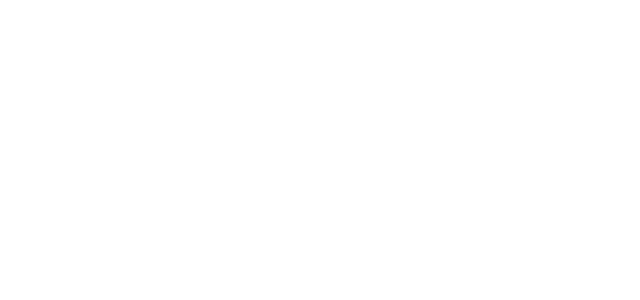
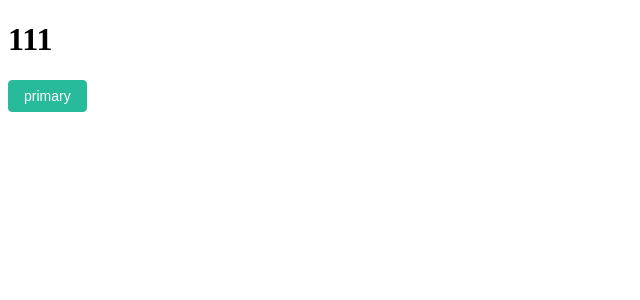
Before and after one commit to linjiang22/fresh-Shop, a Vue app: page / in a window 1280 px wide. Shown: the top 300 px of the page, without its empty margins (0-640 px from the left). Built offline with nearby package versions, Linux system fonts and the light colour scheme.

Commit message:
feat: 初始化

```diff
--- a/src/App.vue
+++ b/src/App.vue
@@ -1,7 +1,11 @@
 <template>
-  <div></div>
+  <Test></Test>
+  <el-button type="primary">primary</el-button>
 </template>
 
-<script setup lang="js"></script>
+<script setup lang="js">
+import { RouterLink } from 'vue-router';
+import Test from '@/components/Test.vue'
+</script>
 
 <style scoped lang="scss"></style>
--- /dev/null
+++ b/src/components/Test.vue
@@ -0,0 +1,9 @@
+<template>
+  <div>
+    <h1>111</h1>
+  </div>
+</template>
+
+<script setup lang="ts"></script>
+
+<style scoped lang="scss"></style>
--- /dev/null
+++ b/src/styles/element/index.scss
@@ -0,0 +1,8 @@
+@forward "element-plus/theme-chalk/src/common/var.scss" with (
+  $colors: (
+    "primary": (
+      "base": #27ba9b,
+    ),
+  )
+);
+@use "element-plus/theme-chalk/src/index.scss" as *;
--- a/vite.config.js
+++ b/vite.config.js
@@ -1,18 +1,38 @@
-import { fileURLToPath, URL } from 'node:url'
-
-import { defineConfig } from 'vite'
-import vue from '@vitejs/plugin-vue'
-import vueDevTools from 'vite-plugin-vue-devtools'
+import ElementPlus from "unplugin-element-plus/vite";
+import { fileURLToPath, URL } from "node:url";
+import { defineConfig } from "vite";
+import AutoImport from "unplugin-auto-import/vite";
+import Components from "unplugin-vue-components/vite";
+import { ElementPlusResolver } from "unplugin-vue-components/resolvers";
+import vue from "@vitejs/plugin-vue";
+import vueDevTools from "vite-plugin-vue-devtools";
 
 // https://vite.dev/config/
 export default defineConfig({
   plugins: [
     vue(),
     vueDevTools(),
+    // 按需定制主题配置
+    ElementPlus({ useSource: true }),
+    AutoImport({
+      resolvers: [ElementPlusResolver()],
+    }),
+    Components({
+      resolvers: [ElementPlusResolver({ importStyle: "sass" })],
+    }),
   ],
   resolve: {
+    //实际的路径转换
     alias: {
-      '@': fileURLToPath(new URL('./src', import.meta.url))
+      "@": fileURLToPath(new URL("./src", import.meta.url)),
     },
   },
-})
+  css: {
+    preprocessorOptions: {
+      scss: {
+        // 自动导入定制化样式文件进行样式覆盖
+        // additionalData: `@use "@/styles/element/index.scss" as *;`,
+      },
+    },
+  },
+});
```
Also changed, not shown: package.json (+8 -1 lines), src/jsconfig.json (added, +8 -0 lines), src/main.js (+5 -2 lines), 1 other file (tests, documents, lock files or other folders).
